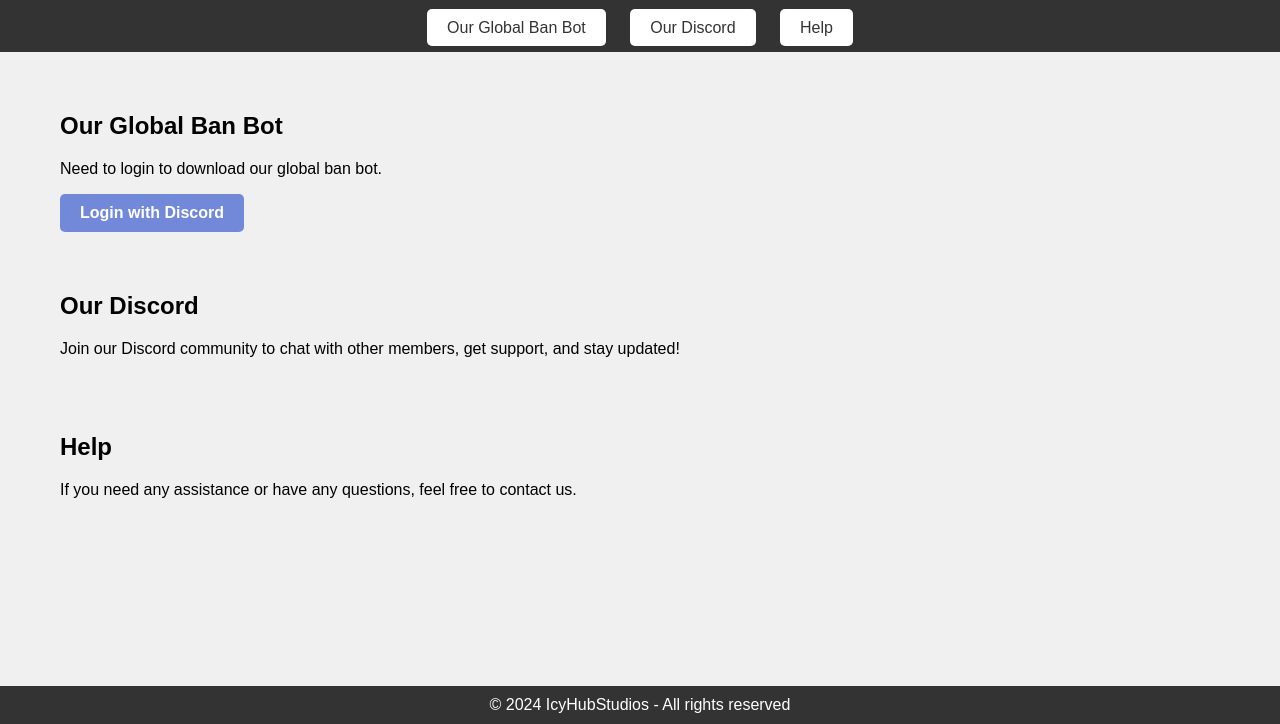
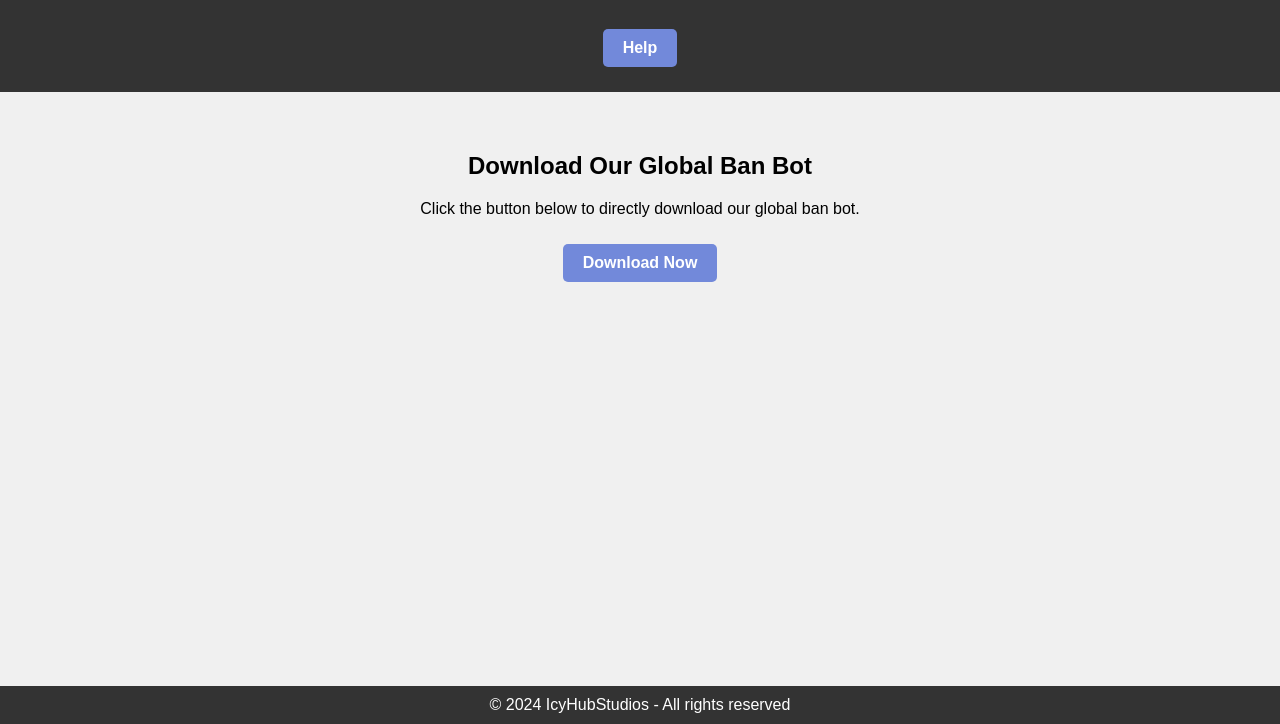
Before and after one commit to IcyHubStudios/IcyHubStudios, a plain HTML site: page index.html in a window 1280 px wide. Shown: the part 76-800 px from the top of the page. Drawn offline with Linux system fonts and the light colour scheme.

Commit message:
Update index.html

```diff
--- a/index.html
+++ b/index.html
@@ -48,9 +48,10 @@
 
         .content {
             padding: 20px;
+            text-align: center;
         }
 
-        .login-button {
+        .download-button, .help-button {
             display: inline-block;
             padding: 10px 20px;
             color: #fff;
@@ -58,9 +59,10 @@
             border-radius: 5px;
             text-decoration: none;
             font-weight: bold;
+            margin: 10px;
         }
 
-        .login-button:hover {
+        .download-button:hover, .help-button:hover {
             background-color: #5b6eae;
         }
 
@@ -81,30 +83,16 @@
     <header>
         <h1>IcyHubStudios</h1>
         <nav>
-            <a href="#global-ban-bot">Our Global Ban Bot</a>
-            <a href="#discord">Our Discord</a>
-            <a href="#help">Help</a>
+            <a href="help.html" class="help-button">Help</a>
         </nav>
     </header>
 
     <div class="container">
-        <section id="global-ban-bot" class="content">
-            <h2>Our Global Ban Bot</h2>
-            <p>Need to login to download our global ban bot.</p>
-            <a href="https://discord.com/oauth2/authorize?client_id=982029414932029462&redirect_uri=http://localhost:3000/auth/discord&response_type=code&scope=identify email" class="login-button">Login with Discord</a>
-            <!-- Replace YOUR_CLIENT_ID with your actual Discord client ID -->
-        </section>
-
-        <section id="discord" class="content">
-            <h2>Our Discord</h2>
-            <p>Join our Discord community to chat with other members, get support, and stay updated!</p>
-            <!-- Add your Discord invite link or widget here -->
-        </section>
-
-        <section id="help" class="content">
-            <h2>Help</h2>
-            <p>If you need any assistance or have any questions, feel free to contact us.</p>
-            <!-- Add contact information or support details here -->
+        <section id="download" class="content">
+            <h2>Download Our Global Ban Bot</h2>
+            <p>Click the button below to directly download our global ban bot.</p>
+            <a href="path/to/your/file.zip" download class="download-button">Download Now</a>
+            <!-- Replace "path/to/your/file.zip" with the actual link to your file -->
         </section>
     </div>
 
```
